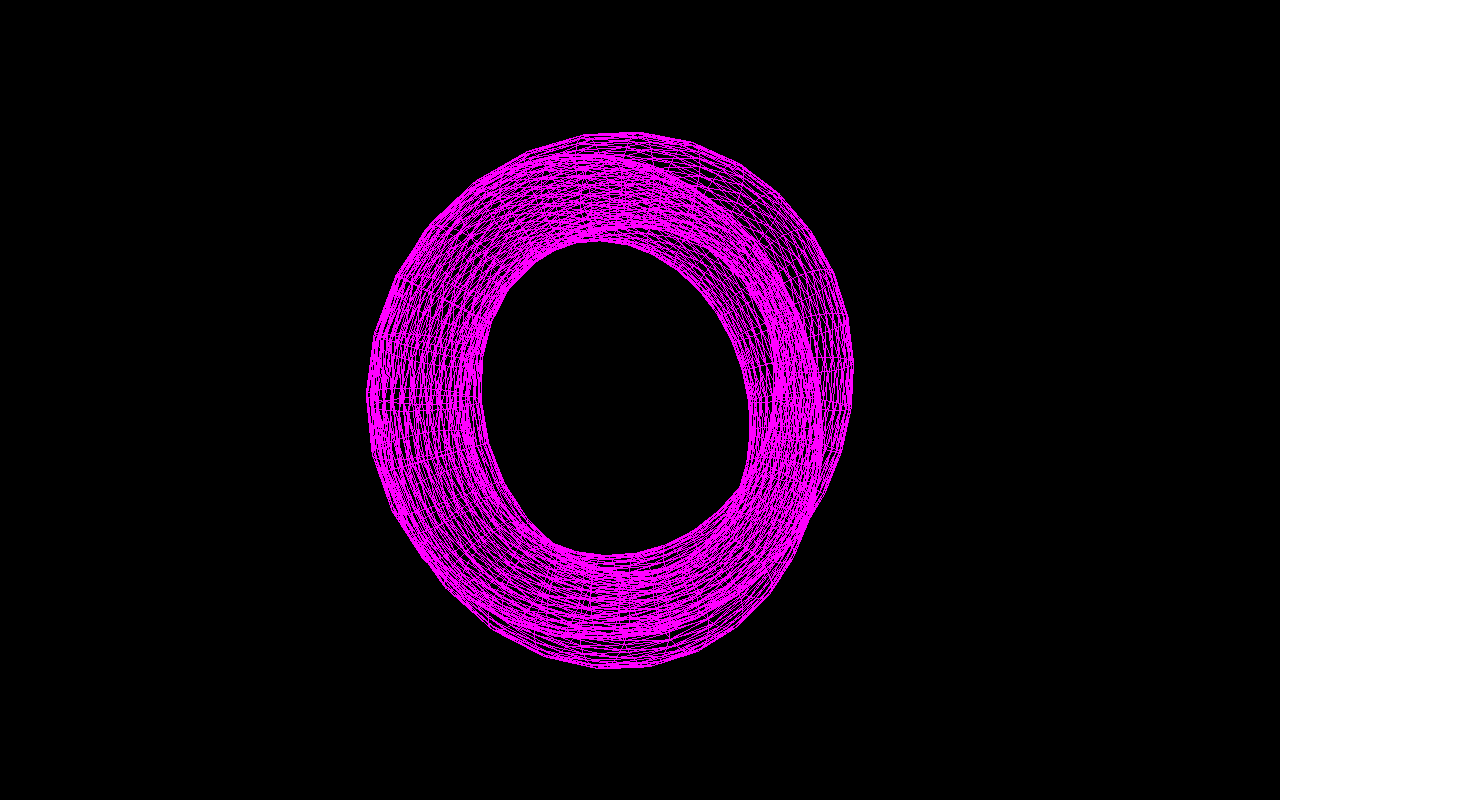
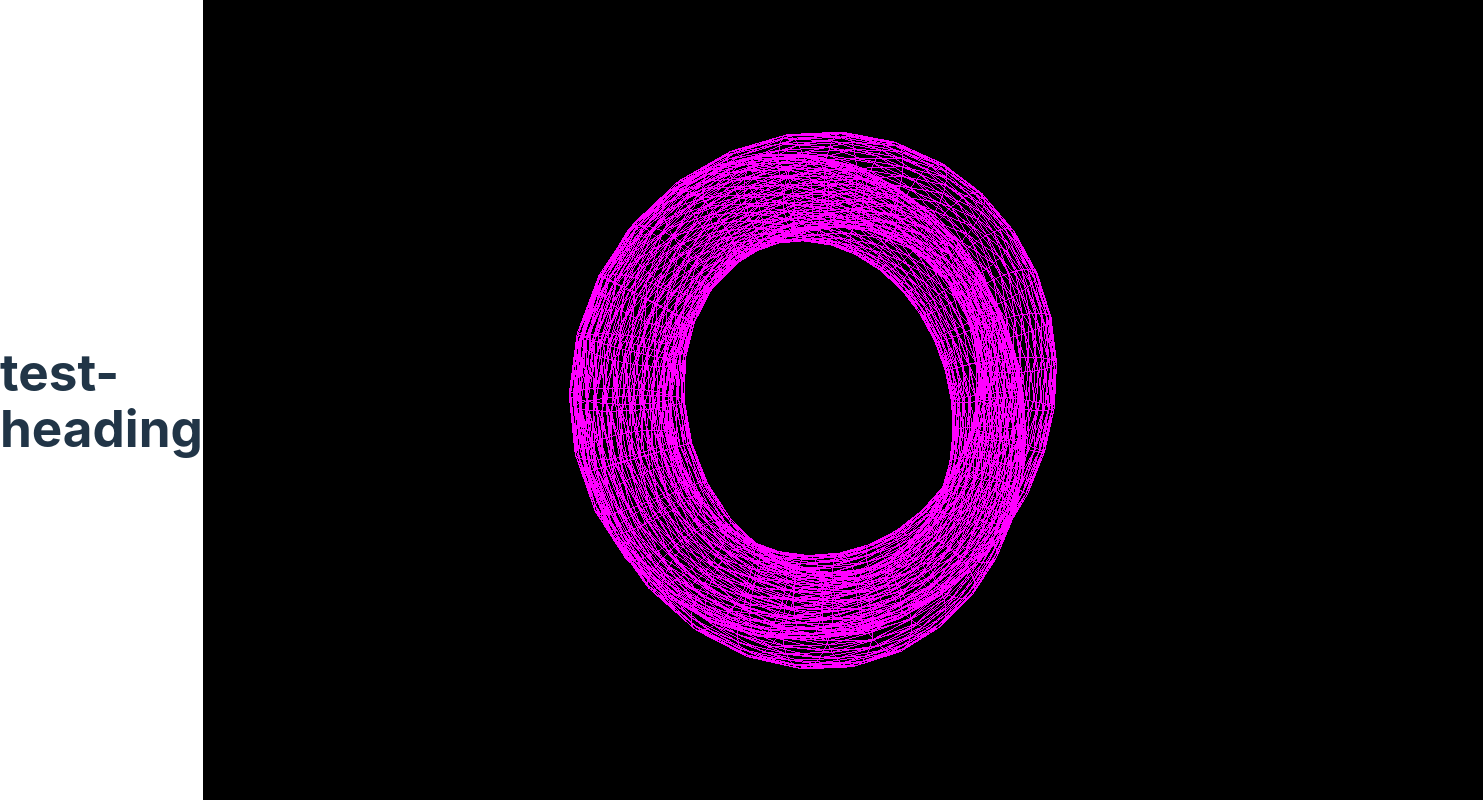
Before and after one commit to a-starry-night/secondThreeDee, a website built with Vite: page index.html in a window 1280 px wide. Shown: the whole page, 1483 px wide, since content can reach past the window. Built offline with nearby package versions, Linux system fonts and the light colour scheme; animation ran at ten frames a second.

Commit message:
addedSome

```diff
--- a/index.html
+++ b/index.html
@@ -4,6 +4,7 @@
     <meta charset="UTF-8" />
     <meta name="viewport" content="width=device-width, initial-scale=1.0" />
     <title>Vite App</title>
+    <h1>test-heading</h1>
   </head>
   <body>
     <canvas id="bg"></canvas>
```
Also changed, not shown: dist/index.html.
